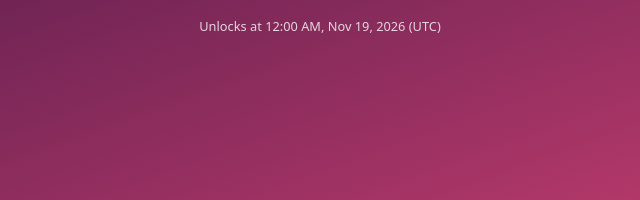
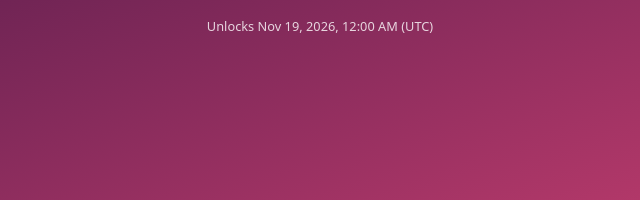
Before and after one commit to mehdinmz/GTA-6-Timer, a plain HTML site: page index.html in a window 1280 px wide. Shown: the part 453-653 px from the top of the page, 320-960 px from the left. Drawn offline with Linux system fonts and the light colour scheme.

Commit message:
Refactor countdown logic and message display
Updated countdown logic for Iran's timezone and modified unlock message format.

```diff
--- a/index.html
+++ b/index.html
@@ -34,12 +34,16 @@
   const tg = window.Telegram && window.Telegram.WebApp;
   if (tg) { tg.ready(); tg.expand(); }
 
-  // Midnight at the start of Nov 19, 2026 in the viewer's own timezone.
+  // Iran: count down to 05:00 UTC (US store unlock, since Iranians buy via US/EU stores).
+  // Everyone else: count down to local midnight on Nov 19, 2026.
   const tz = Intl.DateTimeFormat().resolvedOptions().timeZone;
-  const target = new Date(2026, 10, 19, 0, 0, 0); // month is 0-based; local time
+  const isIran = (tz === 'Asia/Tehran' || tz === 'Iran');
+  const target = isIran
+    ? new Date(Date.UTC(2026, 10, 19, 5, 0, 0)) // month is 0-based
+    : new Date(2026, 10, 19, 0, 0, 0);
 
   document.getElementById('sub').textContent =
-    'Unlocks at 12:00 AM, Nov 19, 2026 (' + tz + ')';
+    'Unlocks ' + target.toLocaleString([], { dateStyle: 'medium', timeStyle: 'short' }) + ' (' + tz + ')';
 
   function pad(n) { return String(n).padStart(2, '0'); }
 
```
